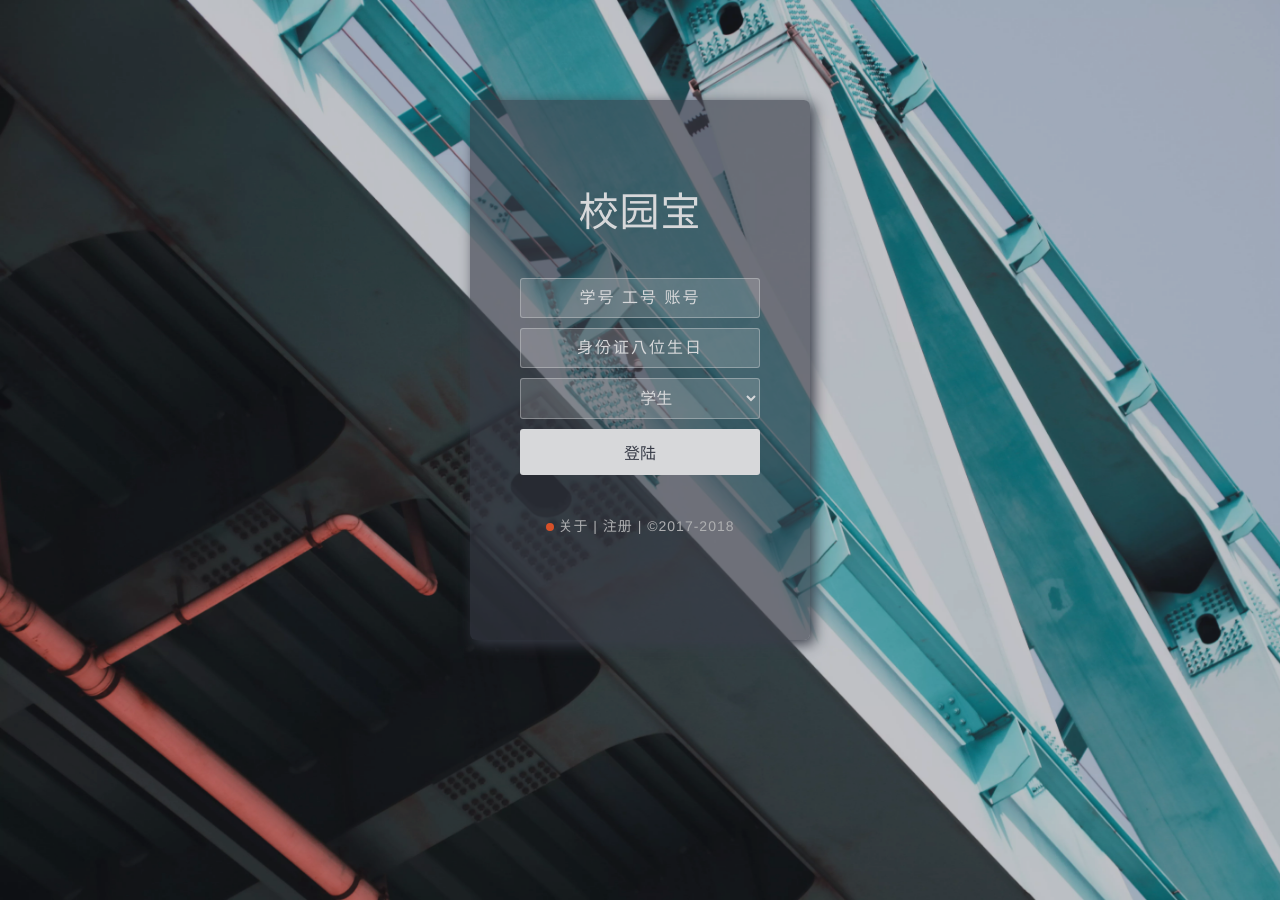
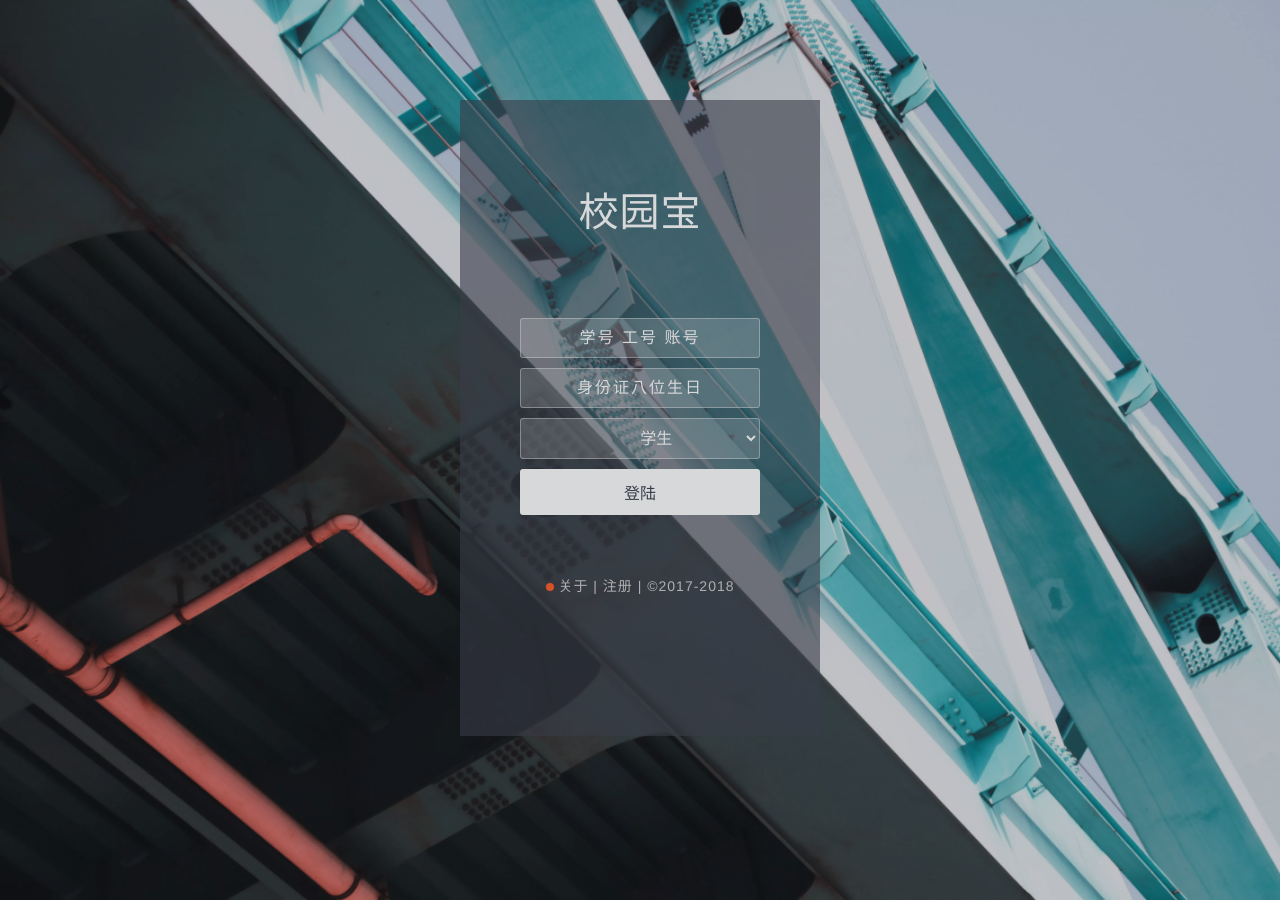
Before and after one commit to yankaics/SchoolB, a PHP site: page /schoolB/ in a window 1280 px wide. Run offline with PHP 8.4, Linux system fonts and the light colour scheme.

Commit message:
登陆页样式修改

```diff
--- a/CSS/styles.css
+++ b/CSS/styles.css
@@ -103,15 +103,11 @@ body :-ms-input-placeholder {
   }
   .container {
     background-color:rgba(57,61,73,0.6);
-    border-radius: 6px;
-    max-width: 340px;
+    width: 360px;
     margin: 0 auto;
     padding: 80px 0;
-    height: 540px;
+    height: 636px;
     text-align: center;
-    -moz-box-shadow:4px 4px 14px #393D49;
-    -webkit-box-shadow:4px 4px 14px #393D49;
-    box-shadow:4px 4px 14px #393D49;
   }
 
 }
@@ -136,10 +132,10 @@ body :-ms-input-placeholder {
   }
   .container {
     background-color:rgba(57,61,73,0.6);
-    max-width: 100%;
+    min-width: 100%;
     margin: 0 auto;
     padding: 80px 0;
-    height: 100%;
+    min-height: 100%;
     text-align: center;
   }
 
@@ -153,6 +149,7 @@ body :-ms-input-placeholder {
 
 .container h1 {
   font-size: 40px;
+  padding-bottom: 40px;
   -webkit-transition-duration: 1s;
           transition-duration: 1s;
   -webkit-transition-timing-function: ease-in-put;
@@ -162,6 +159,7 @@ body :-ms-input-placeholder {
 form {
   padding: 40px 0;
   position: relative;
+  padding-bottom: 60px;
   z-index: 3;
 }
 form input {
--- a/JSQ/index_login.js
+++ b/JSQ/index_login.js
@@ -40,14 +40,6 @@ function check()
 			 return false;
 		}
 }
-var h = document.body.scrollHeight;
-    window.onresize = function(){
-        if (document.body.scrollHeight < h) {
-            document.getElementsByTagName("nav")[0].style.display = "none";
-        }else{
-            document.getElementsByTagName("nav")[0].style.display = "block";
-        }
-    };
 //背景图片切换
 $(function(){
      var _width = $(window).width();
@@ -62,6 +54,7 @@ $(function(){
 			"-moz-background-size": "cover",
 			"-o-background-size": "cover",
 			"background-size": "cover",
+			"overflow": "auto",
 		    "max-width":"100%",
 		  	"opacity": "0.8",
 		  	"position": "absolute",
@@ -79,6 +72,7 @@ $(function(){
 			"-moz-background-size": "cover",
 			"-o-background-size": "cover",
 			"background-size": "cover",
+			"overflow": "auto",
 		    "max-width":"100%",
 		  	"opacity": "0.8",
 		  	"position": "absolute",
```
